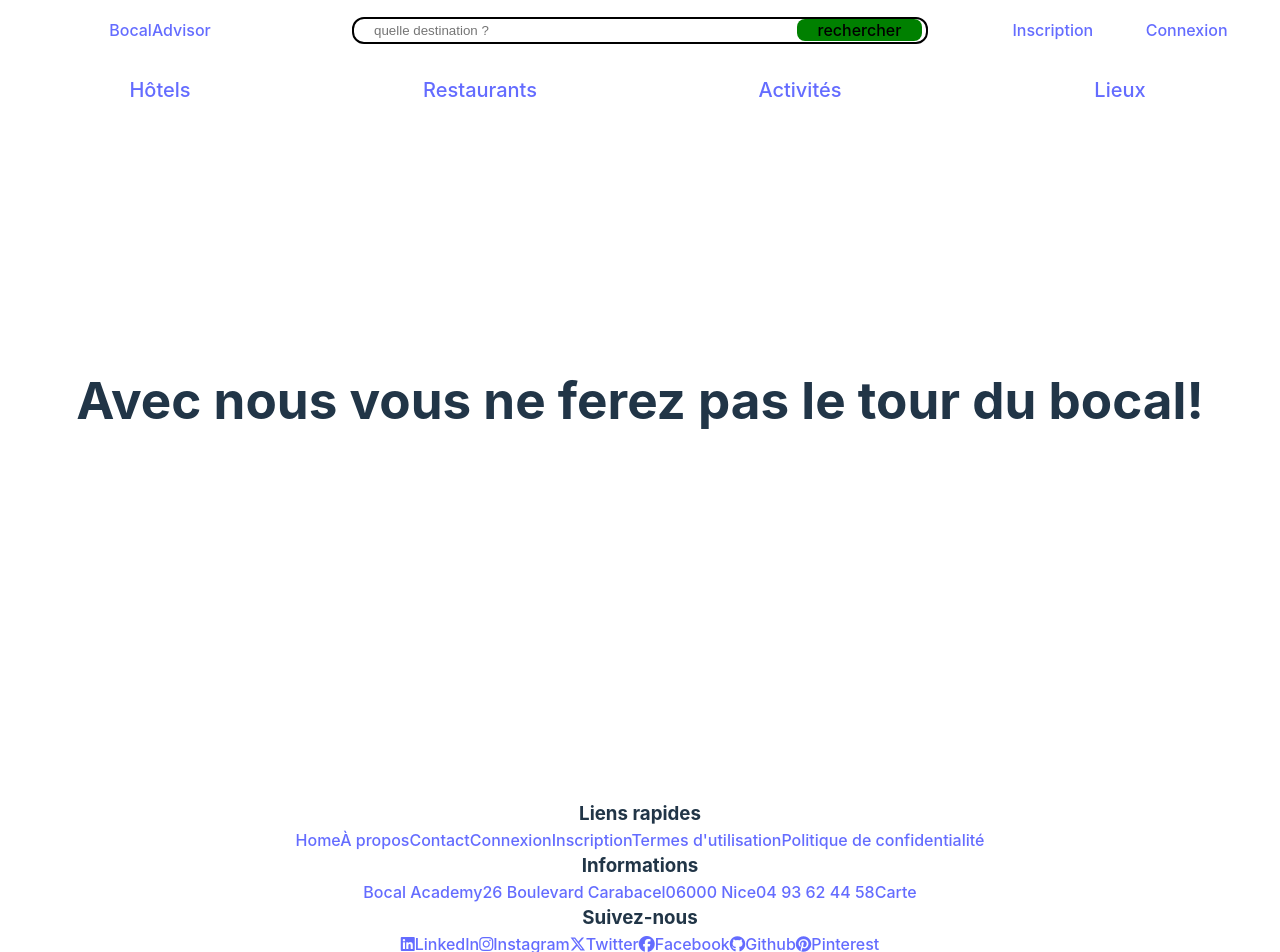
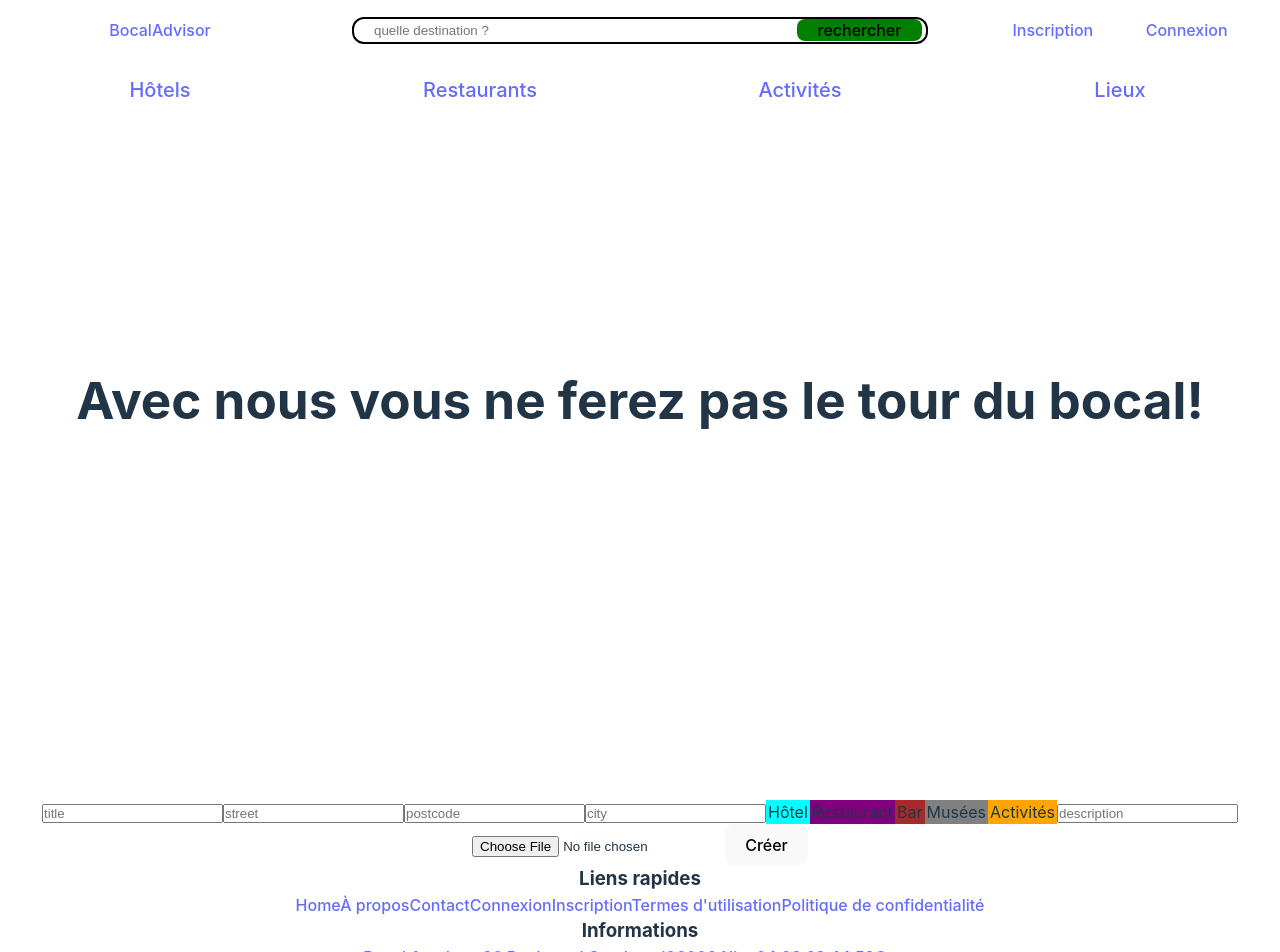
Before and after one commit to vsantidev/Bocal-Advisor-Client, a React (Vite) app: page / in a window 1280 px wide. Shown: the top 952 px of the page. Built offline with nearby package versions, Linux system fonts and the light colour scheme.

Commit message:
création des lieux- formulaire

```diff
--- /dev/null
+++ b/src/components/home/CreatePLaces.jsx
@@ -0,0 +1,164 @@
+import { useState } from "react";
+
+function CreatePlaces() {
+  const [title, setTitle] = useState("membre");
+  const [street, setStreet] = useState("");
+  const [postcode, setPostcode] = useState("");
+  const [city, setCity] = useState("");
+  const [category, setCategory] = useState("");
+  const [description, setDescription] = useState("");
+  const [file, setFile] = useState("");
+  let place = { title, street, postcode, city, category, description, file };
+
+  const handlePlaces = async (e) => {
+    e.preventDefault();
+
+    const formData = new FormData();
+    formData.append("title", title);
+    formData.append("street", street);
+    formData.append("postcode", postcode);
+    formData.append("city", city);
+    formData.append("category", category);
+    formData.append("description", description);
+    formData.append("file", file);
+
+    console.log(title);
+    let options = {
+      method: "POST",
+      body: formData,
+    };
+    // if (!response.ok) {
+    //   throw new Error(`HTTP error! Status: ${response.status}`);
+    // }
+
+    // await fetch("http://127.0.0.1:8000/api/post", options)
+
+    //   .then((response) => response.json())
+    //   .then((data) => {
+    //     console.log("data", data);
+
+    try {
+      const response = await fetch("http://127.0.0.1:8000/api/post", options);
+
+      if (!response.ok) {
+        throw new Error(`HTTP error! Status: ${response.status}`);
+      }
+
+      const data = await response.json();
+      console.log("data", data);
+
+      if (data) {
+        alert(data.message);
+      } else {
+        alert("TRY AGAIN");
+      }
+    } catch (error) {
+      console.error("Fetch error:", error);
+    }
+  };
+
+  function cat($category) {
+    if ($category == "Hôtel") {
+      console.log("Hôtel");
+      setCategory("1");
+    } else if ($category == "Restaurant") {
+      console.log("Restaurant");
+      setCategory("2");
+    } else if ($category == "Bar") {
+      console.log("Bar");
+      setCategory("3");
+    } else if ($category == "Musées") {
+      console.log("Musées");
+      setCategory("4");
+    } else if ($category == "Activités") {
+      console.log("Activités");
+      setCategory("5");
+    }
+  }
+
+  return (
+    <>
+      <div className="form">
+        <form action="" method="POST">
+          <input
+            type="text"
+            name="title"
+            placeholder="title"
+            onChange={(e) => setTitle(e.target.value)}
+          />
+          <input
+            type="text"
+            name="street"
+            placeholder="street"
+            onChange={(e) => setStreet(e.target.value)}
+          />
+          <input
+            type="text"
+            name="postcode"
+            placeholder="postcode"
+            onChange={(e) => setPostcode(e.target.value)}
+          />
+          <input
+            type="text"
+            name="city"
+            placeholder="city"
+            onChange={(e) => setCity(e.target.value)}
+          />
+
+          <span
+            style={{ backgroundColor: "aqua", padding: 2 }}
+            value="Hotel"
+            onClick={() => cat("Hôtel")}
+          >
+            Hôtel
+          </span>
+          <span
+            style={{ backgroundColor: "purple", padding: 2 }}
+            value=">Restaurant"
+            onClick={() => cat("Restaurant")}
+          >
+            Restaurant
+          </span>
+          <span
+            style={{ backgroundColor: "brown", padding: 2 }}
+            value="Bar"
+            onClick={() => cat("Bar")}
+          >
+            Bar
+          </span>
+          <span
+            style={{ backgroundColor: "grey", padding: 2 }}
+            value="Musées"
+            onClick={() => cat("Musées")}
+          >
+            Musées
+          </span>
+          <span
+            style={{ backgroundColor: "orange", padding: 2 }}
+            value="Activités"
+            onClick={() => cat("ACtivités")}
+          >
+            Activités
+          </span>
+
+          <input
+            type="text"
+            name="description"
+            placeholder="description"
+            onChange={(e) => setDescription(e.target.value)}
+          />
+          <input
+            type="file"
+            name="file"
+            onChange={(e) => setFile(e.target.files[0])}
+          />
+          <button type="submit" onClick={handlePlaces}>
+            Créer
+          </button>
+        </form>
+      </div>
+    </>
+  );
+}
+
+export default CreatePlaces;
--- a/src/components/home/Home.jsx
+++ b/src/components/home/Home.jsx
@@ -2,10 +2,12 @@ import React from "react";
 import Navbar from "../../layouts/navbar/Navbar";
 import { Link } from "react-router-dom";
 import NavFilter from "../navFilter/navFilter";
+import CreatePlaces from "./CreatePlaces";
 import "./home.css";
 
 export default function Home() {
   return (
+    <>
       <div className="homePage">
         <div className="navContainer">
           <div className="navbar">
@@ -13,13 +15,17 @@ export default function Home() {
           </div>
 
           <div className="filterNavContainer">
-                    <NavFilter/>
+            <NavFilter />
           </div>
         </div>
         <div className="content">
           <h1>Avec nous vous ne ferez pas le tour du bocal!</h1>
         </div>
+      </div>
 
+      <div className="places">
+        <CreatePlaces></CreatePlaces>
       </div>
-    )
+    </>
+  );
 }
```
Lines whose indentation alone changed are shown as unchanged.
